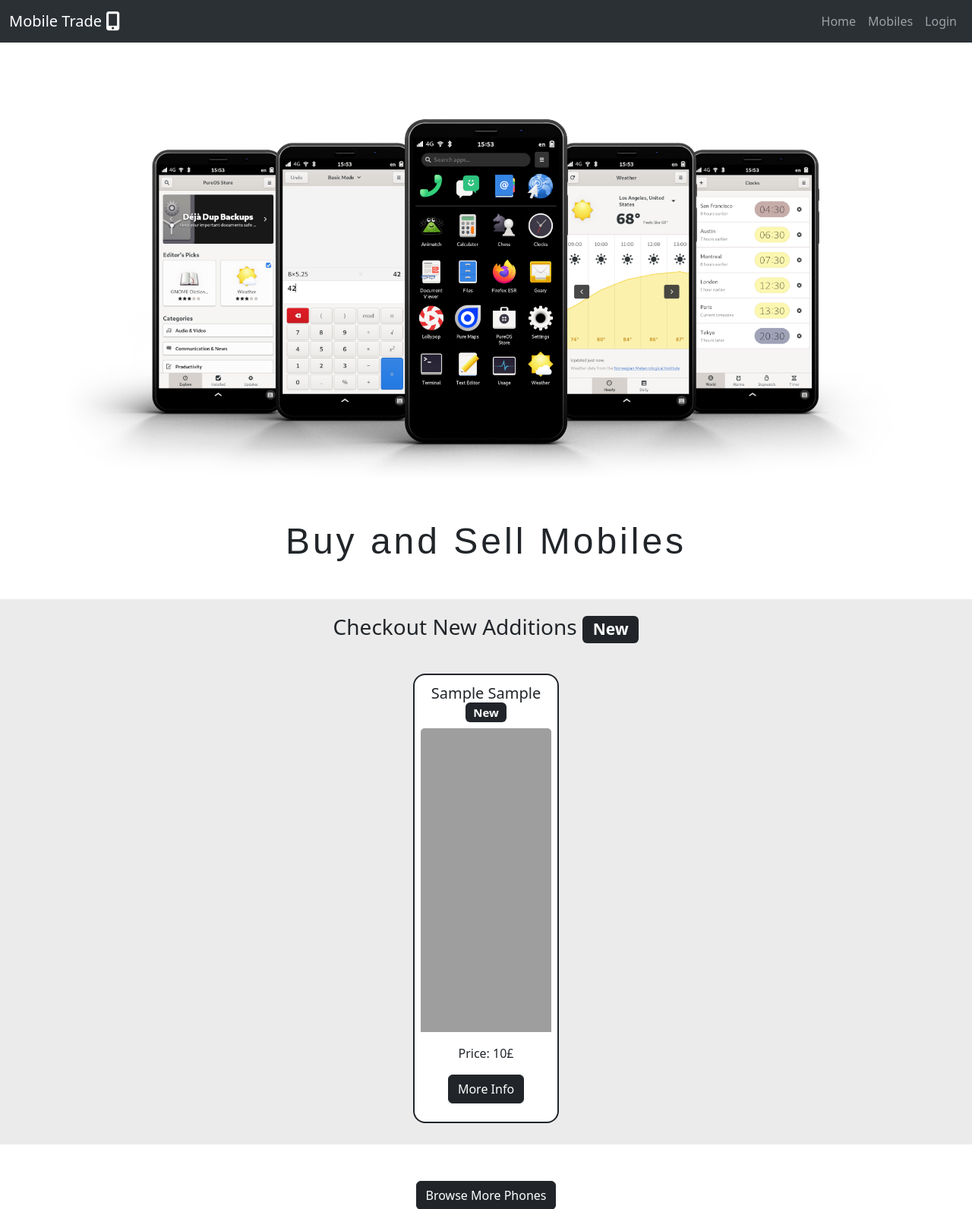
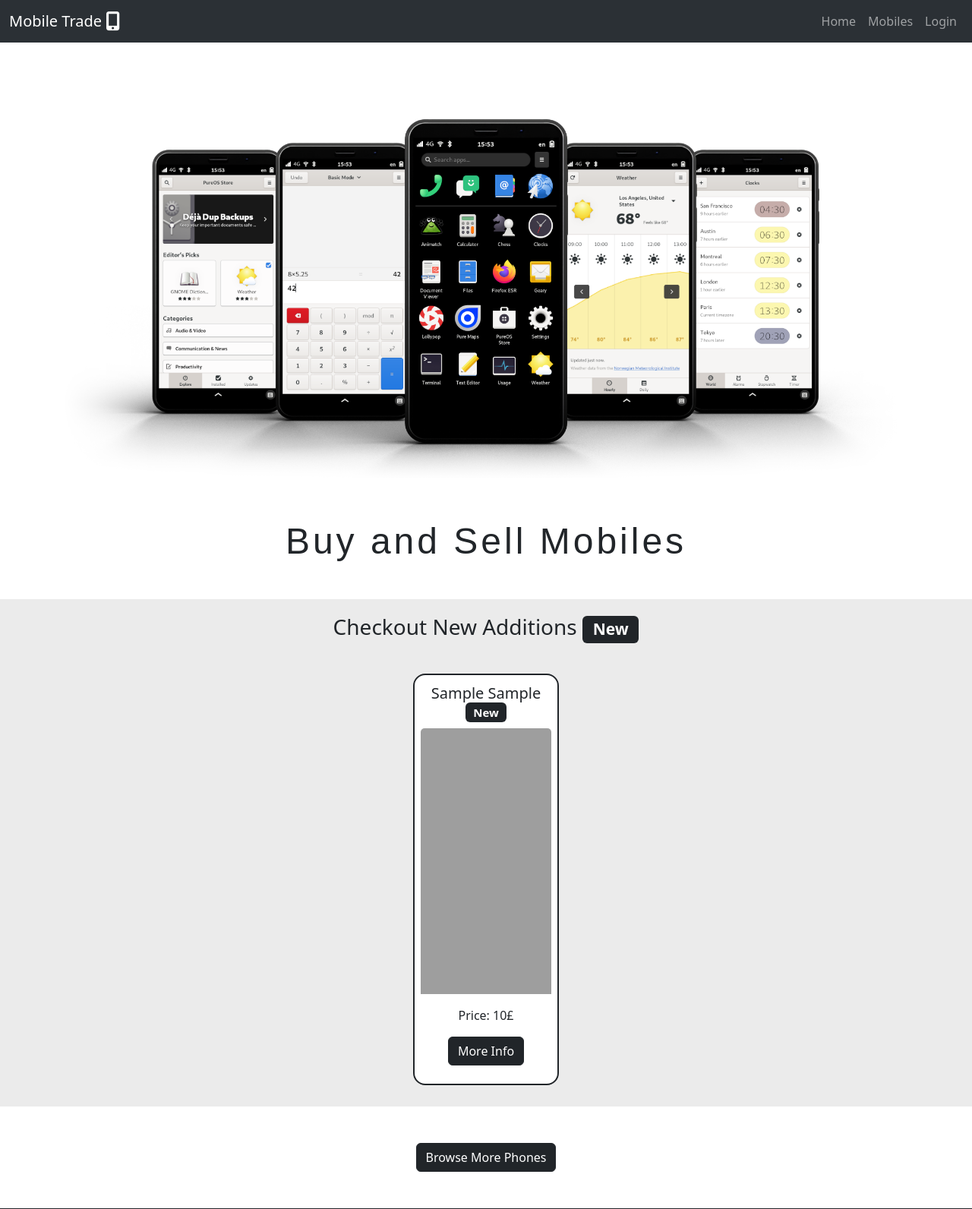
Before and after one commit to AbhilashAynipully/MobileTrade, a Django app: page / in a window 1280 px wide. Shown: the top 1592 px of the page at 76% size. Run offline with Django 3.2, Linux system fonts and the light colour scheme; tables that the repository leaves empty hold one stand-in row (values such as "Sample post"); parts of the project's set-up code (start-up, migrations or seed data) failed here and were passed over; some libraries are stand-ins or nearby versions; grey boxes are pictures that could not be loaded.

Commit message:
Add style to card image

```diff
--- a/static/css/style.css
+++ b/static/css/style.css
@@ -11,7 +11,7 @@
 /* card */
 .card-img-top {
     width: 100%;
-    height: 400px;
+    height: 350px;
 }
 
 /* profile */
```
